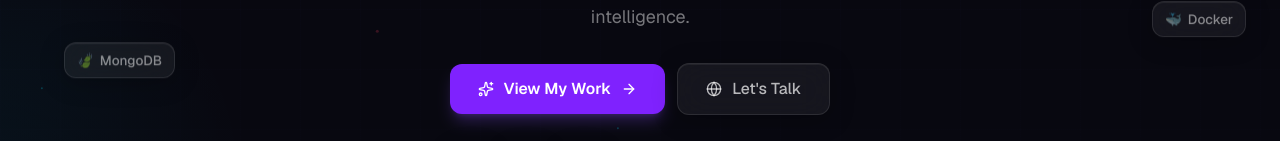
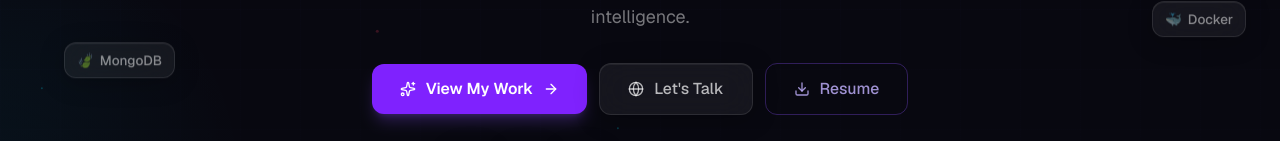
Before and after one commit to Akash-0310/Portfolio, a Next.js app: page / in a window 1280 px wide. Shown: the part 471-612 px from the top of the page. Built offline with nearby package versions, Linux system fonts and the light colour scheme; no server answers.

Commit message:
feat: add resume download button in hero

```diff
--- a/src/components/sections/Hero.tsx
+++ b/src/components/sections/Hero.tsx
@@ -1,7 +1,7 @@
 'use client'
 import { useEffect, useRef, useState } from 'react'
 import { motion } from 'framer-motion'
-import { ArrowRight, Sparkles, Code2, Globe, Zap } from 'lucide-react'
+import { ArrowRight, Sparkles, Code2, Globe, Zap, Download } from 'lucide-react'
 import { LinkedinIcon } from '@/components/ui/LinkedinIcon'
 import { GithubIcon } from '@/components/ui/GithubIcon'
 import { InstagramIcon } from '@/components/ui/InstagramIcon'
@@ -156,6 +156,17 @@ export function Hero() {
               Let&apos;s Talk
             </a>
           </MagneticWrapper>
+
+          <MagneticWrapper className="w-full sm:w-auto">
+            <a
+              href="/Akash_resume.pdf"
+              download="Akash_Singh_Resume.pdf"
+              className="flex items-center justify-center gap-2.5 px-7 py-3.5 rounded-xl border border-violet-500/30 text-violet-300/80 text-sm font-medium hover:text-violet-200 hover:border-violet-400/50 hover:bg-violet-500/10 transition-all duration-200 w-full"
+            >
+              <Download className="w-4 h-4" />
+              Resume
+            </a>
+          </MagneticWrapper>
         </motion.div>
 
         <motion.div
```
Also changed, not shown: 1 other file (tests, documents, lock files or other folders).
